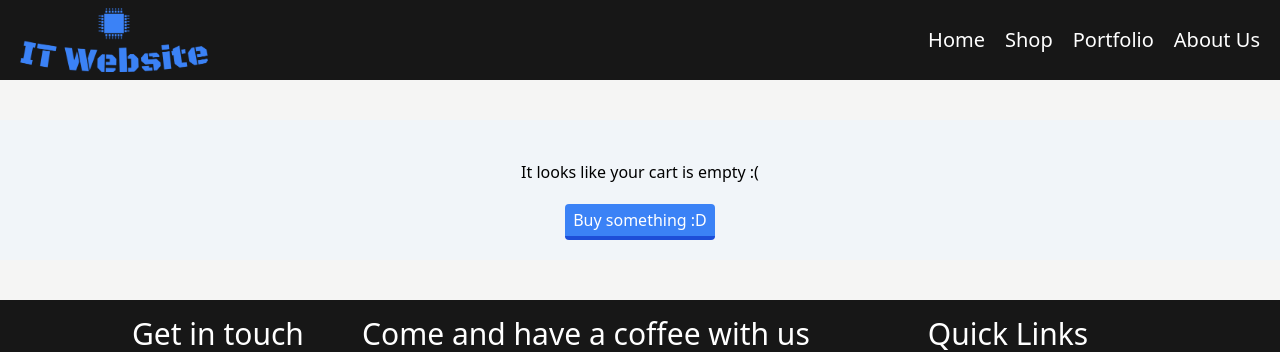
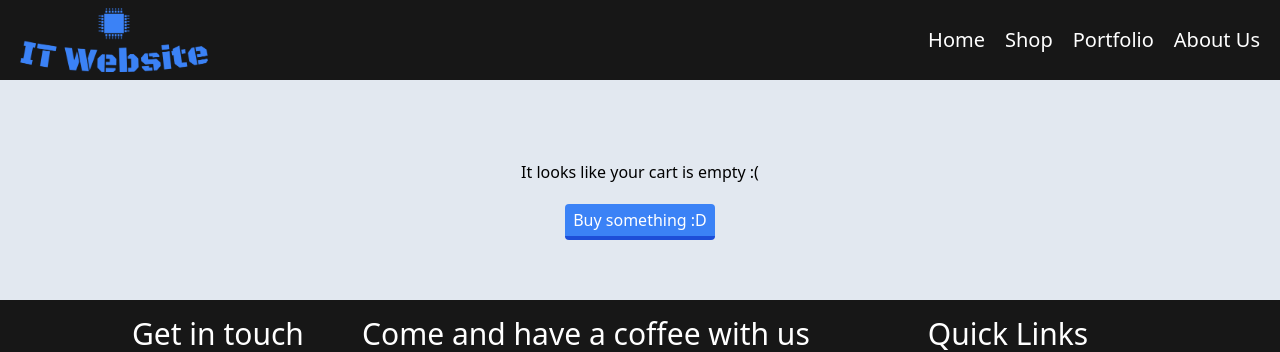
Before and after one commit to alexraduca01/IT-website, a React (Create React App) app: page /cart in a window 1280 px wide. Shown: the top 352 px of the page. Built offline with nearby package versions, Linux system fonts and the light colour scheme.

Commit message:
fixed some style

```diff
--- a/src/components/shop-components/CartItem.js
+++ b/src/components/shop-components/CartItem.js
@@ -15,13 +15,13 @@ const CartItem = (props) => {
     useContext(ShopContext);
 
   return (
-    <div className="flex gap-3 p-2 my-5 rounded-md shadow-lg bg-stone-200">
+    <div className="flex w-full sm:w-96 gap-3 p-2 my-5 rounded-md shadow-lg bg-stone-200">
       <div>
         <img className="size-20" src={image} alt={title} />
       </div>
       <div className="flex flex-col justify-between">
         <p>{title.substr(0, 20)}</p>
-        <p>{price}€</p>
+        <p>{price.toFixed(2)}€</p>
         <div className="flex">
           <button className="size-6 bg-red-500 hover:bg-red-400 text-white flex justify-center items-center" onClick={() => removeFromCart(id)}><FontAwesomeIcon icon={faMinus} className="text-sm"/></button>
           <input
--- a/src/pages/Cart.js
+++ b/src/pages/Cart.js
@@ -14,10 +14,10 @@ const Cart = () => {
   const totalAmount = getSubtotal();
 
   return (
-    <div className="w-full bg-slate-100 my-10 py-5">
-      <div className="w-4/5 m-auto">
+    <div className="w-full py-10 bg-slate-200">
+      <div className="w-4/5 m-auto p-5">
         {/* cart items  */}
-        <div>
+        <div className="flex flex-col justify-center items-center">
           {PRODUCTS.map((product) => {
             if (cartItems[product.id] !== 0) {
               return <CartItem {...product} />;
@@ -27,7 +27,7 @@ const Cart = () => {
         {/* checkout */}
         {totalAmount > 0 ? (
           <div>
-            <p>Subtotal: {totalAmount.toFixed(2)}€</p>
+            <p className="text-center">Subtotal: {totalAmount.toFixed(2)}€</p>
             <div className="flex justify-center gap-3 py-5">
               <Link to="/shop" className="bg-blue-500 p-1 px-2 hover:bg-blue-400 text-white border-b-4 border-blue-700 hover:border-blue-500 rounded">
                 Continue Shopping
```
